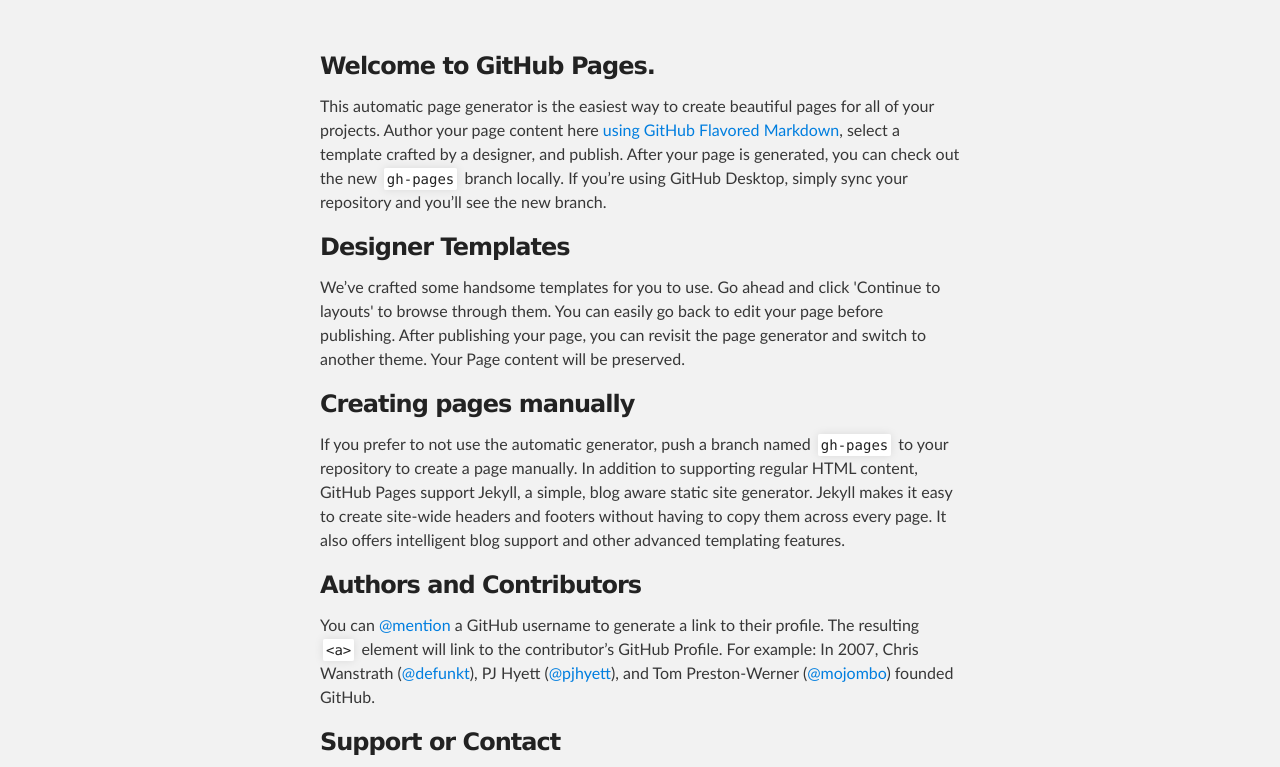
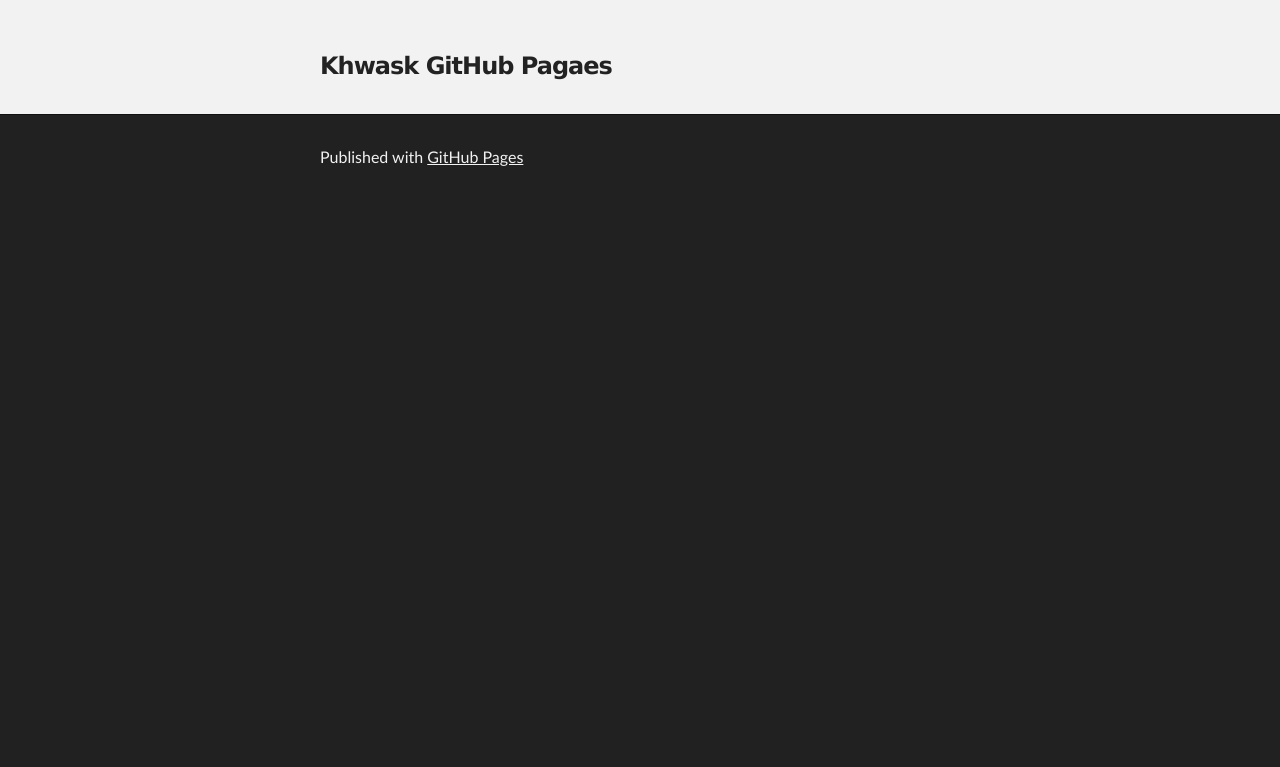
Before and after one commit to khwask/khwask.github.io, a plain HTML site: page index.html in a window 1280 px wide. Shown: the part 176-943 px from the top of the page. After the commit the page ends 800 px from the top, so only its background shows below. Drawn offline with Linux system fonts and the light colour scheme.

Commit message:
Replace master branch with page content via GitHub

```diff
--- a/index.html
+++ b/index.html
@@ -28,29 +28,7 @@
     <div id="main_content_wrap" class="outer">
       <section id="main_content" class="inner">
         <h3>
-<a id="welcome-to-github-pages" class="anchor" href="#welcome-to-github-pages" aria-hidden="true"><span aria-hidden="true" class="octicon octicon-link"></span></a>Welcome to GitHub Pages.</h3>
-
-<p>This automatic page generator is the easiest way to create beautiful pages for all of your projects. Author your page content here <a href="https://guides.github.com/features/mastering-markdown/">using GitHub Flavored Markdown</a>, select a template crafted by a designer, and publish. After your page is generated, you can check out the new <code>gh-pages</code> branch locally. If you’re using GitHub Desktop, simply sync your repository and you’ll see the new branch.</p>
-
-<h3>
-<a id="designer-templates" class="anchor" href="#designer-templates" aria-hidden="true"><span aria-hidden="true" class="octicon octicon-link"></span></a>Designer Templates</h3>
-
-<p>We’ve crafted some handsome templates for you to use. Go ahead and click 'Continue to layouts' to browse through them. You can easily go back to edit your page before publishing. After publishing your page, you can revisit the page generator and switch to another theme. Your Page content will be preserved.</p>
-
-<h3>
-<a id="creating-pages-manually" class="anchor" href="#creating-pages-manually" aria-hidden="true"><span aria-hidden="true" class="octicon octicon-link"></span></a>Creating pages manually</h3>
-
-<p>If you prefer to not use the automatic generator, push a branch named <code>gh-pages</code> to your repository to create a page manually. In addition to supporting regular HTML content, GitHub Pages support Jekyll, a simple, blog aware static site generator. Jekyll makes it easy to create site-wide headers and footers without having to copy them across every page. It also offers intelligent blog support and other advanced templating features.</p>
-
-<h3>
-<a id="authors-and-contributors" class="anchor" href="#authors-and-contributors" aria-hidden="true"><span aria-hidden="true" class="octicon octicon-link"></span></a>Authors and Contributors</h3>
-
-<p>You can <a href="https://github.com/blog/821" class="user-mention">@mention</a> a GitHub username to generate a link to their profile. The resulting <code>&lt;a&gt;</code> element will link to the contributor’s GitHub Profile. For example: In 2007, Chris Wanstrath (<a href="https://github.com/defunkt" class="user-mention">@defunkt</a>), PJ Hyett (<a href="https://github.com/pjhyett" class="user-mention">@pjhyett</a>), and Tom Preston-Werner (<a href="https://github.com/mojombo" class="user-mention">@mojombo</a>) founded GitHub.</p>
-
-<h3>
-<a id="support-or-contact" class="anchor" href="#support-or-contact" aria-hidden="true"><span aria-hidden="true" class="octicon octicon-link"></span></a>Support or Contact</h3>
-
-<p>Having trouble with Pages? Check out our <a href="https://help.github.com/pages">documentation</a> or <a href="https://github.com/contact">contact support</a> and we’ll help you sort it out.</p>
+<a id="khwask-github-pagaes" class="anchor" href="#khwask-github-pagaes" aria-hidden="true"><span aria-hidden="true" class="octicon octicon-link"></span></a>Khwask GitHub Pagaes</h3>
       </section>
     </div>
 
```
Also changed, not shown: params.json (+1 -1 lines).
